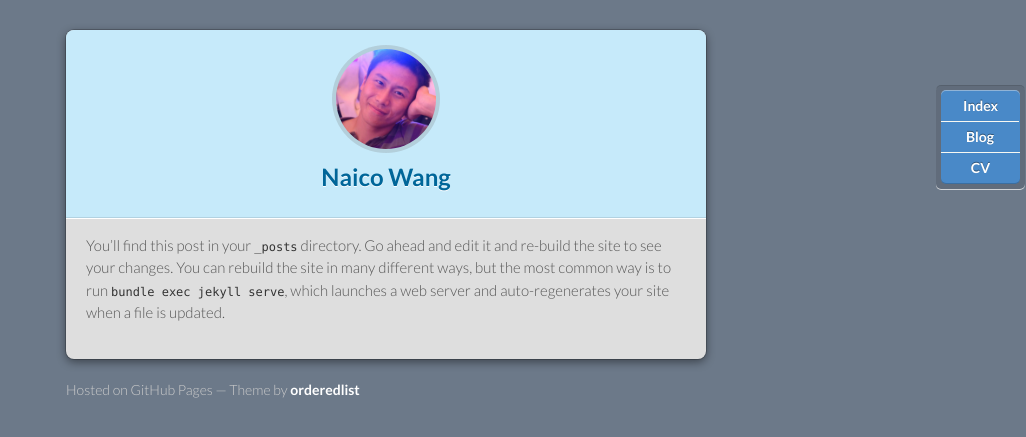
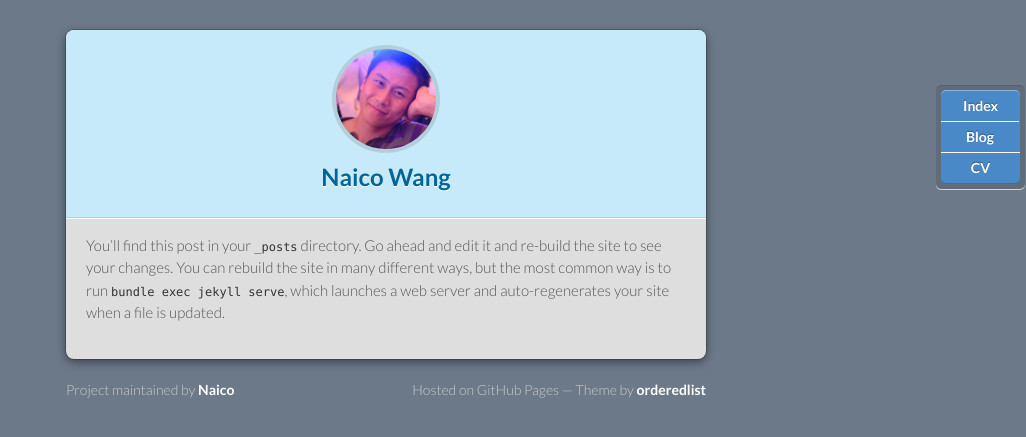
Before and after one commit to Naico/naico.github.io, a Jekyll site: the page built from _posts/2017-09-20-NewTest.md, in a window 1280 px wide. Shown: the top 437 px of the page, without its empty margins (254-1280 px from the left). Built offline with Jekyll 4.4.1, drawn with Linux system fonts in a browser that asks for light colours; a script that is not in the unit is left out; the repository's description, which GitHub fills in, is left out.

Commit message:
modify style

```diff
--- a/_layouts/default.html
+++ b/_layouts/default.html
@@ -38,9 +38,7 @@
         </section>
     </div>
     <footer>
-        {% if site.github.is_project_page %}
         <p>Project maintained by <a href="{{ site.github.owner_url }}">{{ site.github.owner_name }}</a></p>
-        {% endif %}
         <p>Hosted on GitHub Pages &mdash; Theme by <a href="https://github.com/orderedlist">orderedlist</a></p>
     </footer>
     <!--[if !IE]><script>fixScale(document);</script><![endif]-->
```
Also changed, not shown: index.md (+1 -1 lines).
